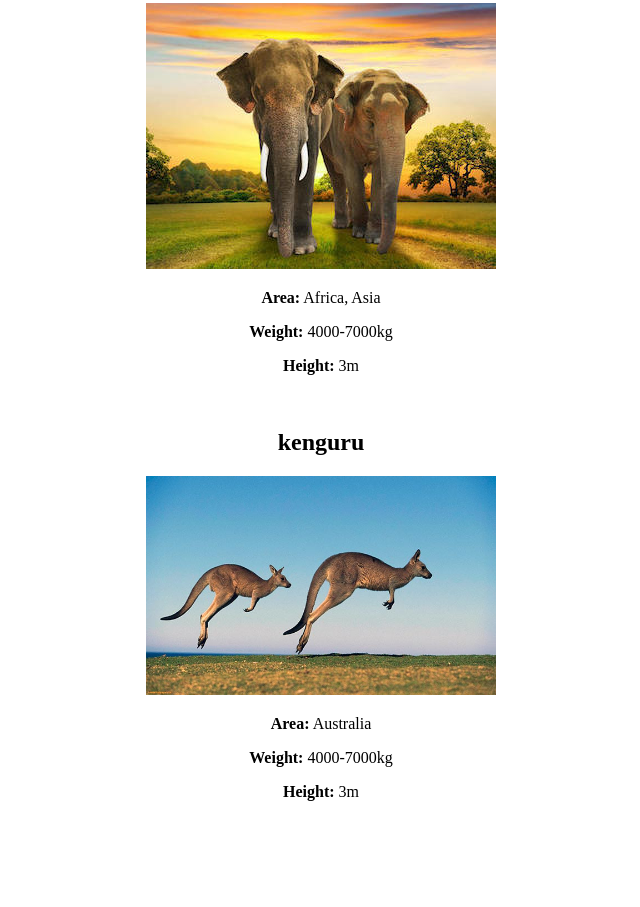
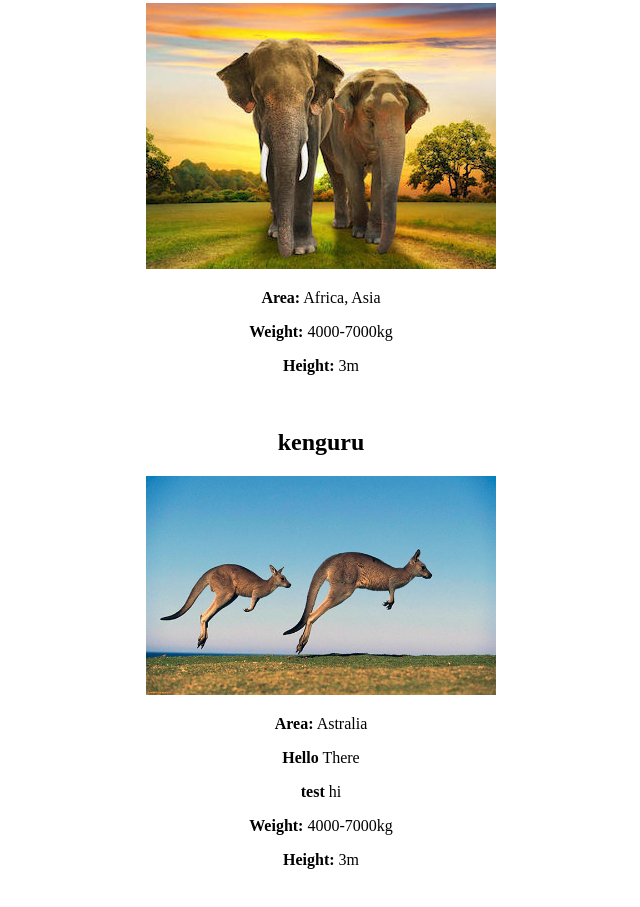
Before and after one commit to DesuDen/bookish-meme, a plain HTML site: page index.html in a window 1280 px wide. Shown: the part 794-1701 px from the top of the page, without its empty margins (319-959 px from the left). Before the commit the page ends 1637 px from the top, so only its background shows below. Drawn offline with Linux system fonts and the light colour scheme.

Commit message:
Fourth commit

```diff
--- a/index.html
+++ b/index.html
@@ -34,7 +34,9 @@
 
     <h2>kenguru</h2>
     <img width=350px src="pictures/kenguru.jpg">
-    <p><b>Area:</b> Australia</p>
+    <p><b>Area:</b> Astralia</p>
+    <p><b>Hello</b> There</p>
+    <p><b>test</b> hi</p>
     <p><b>Weight:</b> 4000-7000kg</p>
     <p><b>Height:</b> 3m</p>
     <br>
```
